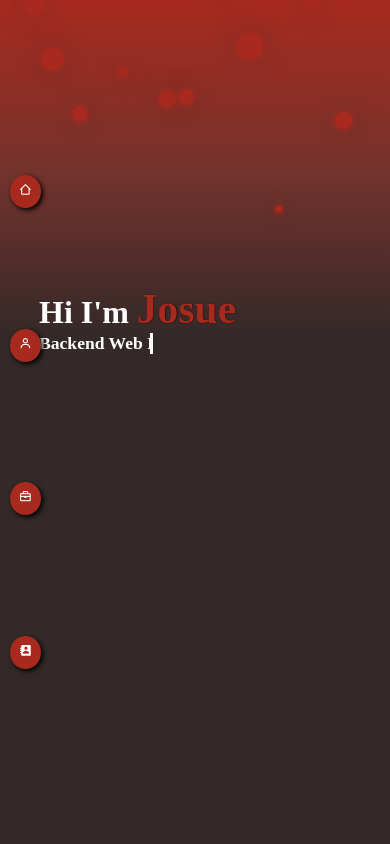
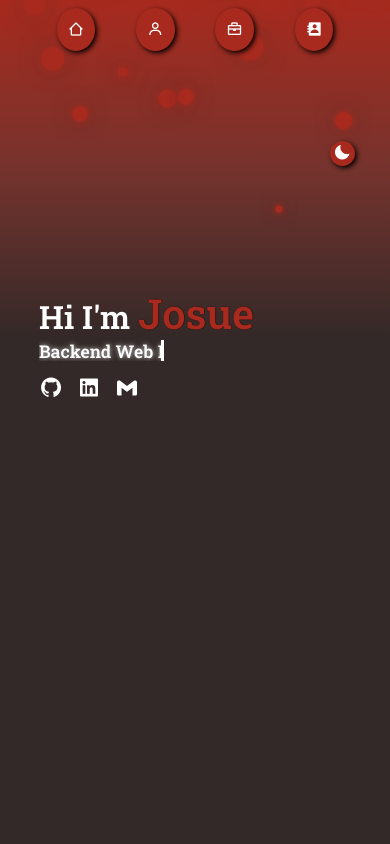
Before and after one commit to 0seaS/portfolio, a website built with Vite: page index.html in a window 390 px wide. Shown: the top 844 px of the page. Built offline with nearby package versions, Linux system fonts and the light colour scheme; a web font is replaced by a local one.

Commit message:
potafolio terminado

```diff
--- a/index.html
+++ b/index.html
@@ -4,10 +4,15 @@
     <meta charset="UTF-8" />
     <link rel="icon" type="image/svg+xml" href="/vite.svg" />
     <link href='https://unpkg.com/boxicons@2.1.4/css/boxicons.min.css' rel='stylesheet'>
+    <link rel="preconnect" href="https://fonts.googleapis.com">
+    <link rel="preconnect" href="https://fonts.gstatic.com" crossorigin>
+    <link href="https://fonts.googleapis.com/css2?family=Roboto+Slab:wght@200;400;600&display=swap" rel="stylesheet">
+    <link rel="preconnect" href="https://fonts.googleapis.com">
+    <link href="https://fonts.googleapis.com/css2?family=Rubik+Glitch&display=swap" rel="stylesheet">
     <meta name="viewport" content="width=device-width, initial-scale=1.0" />
     <title>Josue-Dev</title>
   </head>
-  <body>
+  <body id="myBody">
     <header>
       <ul>
         <li><a href="#home">
@@ -21,6 +26,7 @@
       </ul>
     </header>
     <main>
+      <div id="app"></div>
       <div class="contactMe">
         <a href="mailto:00sea55@gmail.com" target="_blank" rel="noopener noreferrer">
           <img src="logo-gmail.png" alt="">
@@ -35,6 +41,13 @@
             <h2>
               Web Developer
             </h2>
+          </div>
+          <div class="contactIntro">
+            <ul>
+              <li><a href="https://github.com/0seaS"><i class='bx bxl-github'></i></a></li>
+              <li><a href="https://www.linkedin.com/in/josu%C3%A9-choque-053186289/" target="_blank" rel="noopener noreferrer"><i class='bx bxl-linkedin-square'></i></a></li>
+              <li><a href="mailto:00sea55@gmail.com" target="_blank" rel="noopener noreferrer"><i class='bx bxl-gmail'></i></a></li>
+            </ul>
           </div>
           <div class="bubles">
             <span style="animation-duration: 15s; animation-delay: 3s; left: 10vw; height: 7vw; width: 7vw;"></span>
@@ -175,7 +188,6 @@
         </div>
       </section>
     </main>
-    <div id="app"></div>
     <script type="module" src="/main.js"></script>
   </body>
 </html>
--- a/main.js
+++ b/main.js
@@ -1,7 +1,24 @@
 import './style.css'
 
-document.querySelector('#app').innerHTML = `
-  <div>
+const darkMode = document.querySelector('#app')
+darkMode.innerHTML = `
+  <i class='bx bxs-moon' ></i>
+  `
+let isDark = false;
 
-  </div>
-`
+const body = document.querySelector('#myBody')
+
+darkMode.addEventListener("click", () => {
+  if (isDark) {
+    darkMode.innerHTML = `
+    <i class='bx bxs-moon' ></i>
+    `
+    isDark = false;
+  } else {
+    darkMode.innerHTML = `
+    <i class='bx bxs-sun' ></i>
+    `;
+    isDark = true;
+  }
+  body.classList.toggle("darkMode")
+})
--- a/style.css
+++ b/style.css
@@ -24,6 +24,7 @@
 
 html {
   scroll-behavior: smooth;
+  font-family: 'Roboto Slab', serif;
 }
 
 ul {
@@ -41,6 +42,12 @@ a, a:visited {
 
 h2, h3{
   color: var(--title-color1);
+  text-shadow: .1px .1px 5px #ccc
+}
+
+.darkMode{
+  color: var(--text-color2);
+  background-color: var(--bg-color2);
 }
 
 /* nav */
@@ -51,12 +58,10 @@ header {
 }
 
 header > ul {
-
   display: flex;
   flex-direction: column;
   padding: .5em 1em;
   border-radius: 0px 7px 7px 0px;
-
   height: 60vh;
   margin: 20vh 0;
   justify-content: space-evenly;
@@ -74,6 +79,30 @@ header > ul > li {
 header > ul > li:hover{
   transform: scale(1.2);
   cursor: pointer;
+}
+
+#app {
+  position: fixed;
+  top: 2em;
+  right: 2em;
+  z-index: 4;
+  color: var(--text-color2);
+  font-size: 1.1em;
+  height: 25px;
+  width: 25px;
+  text-align: center;
+  background-color: var(--main-color);
+  border-radius: 50%;
+  box-shadow: 2px 2px 5px black;
+  transition: scale .5s linear;
+}
+
+#app:hover {
+  scale: 1.2;
+}
+
+#app > i {
+  margin-top: .2em;
 }
 
 .contactMe {
@@ -179,6 +208,18 @@ header > ul > li:hover{
 .welcome > div > h2::before {
   content: "Frontend";
   animation: changeLetter 12s linear infinite forwards;
+}
+
+.welcome > .contactIntro > ul {
+  margin-top: .5em;
+  display: flex;
+  justify-content: space-between;
+  width: 100px;
+  font-size: 1.5em;
+}
+
+.welcome > .contactIntro > ul > li:hover {
+  scale: 1.2;
 }
 
 .bubles {
@@ -357,7 +398,7 @@ header > ul > li:hover{
   width: 75px;
   height: 75px;
   display: block;
-  filter: drop-shadow(1px 1px 10px var(--bg-color2));
+  filter: drop-shadow(1px 1px 10px var(--bg-color1));
 }
 
 /* PROJECTS */
@@ -378,6 +419,7 @@ header > ul > li:hover{
 
 .project-container {
   flex-grow: 1;
+  color: var(--bg-color2);
   width: 0;
   filter: brightness(85%);
   transition: width .7s ease, height 0.7s ease, filter .5s linear;
@@ -430,6 +472,11 @@ header > ul > li:hover{
 
 .project-image div div:nth-child(1){
   font-size: .8em;
+  user-select: none;
+}
+
+.project-image div div:nth-child(1) h4 {
+  margin-top: .5em;
 }
 
 .project-description {
@@ -525,10 +572,11 @@ header > ul > li:hover{
 .contact__list > li > a > img {
   height: 75px;
   width: 75px;
+  filter: drop-shadow(1px 1px 10px var(--bg-color1));
 }
 .contact__list > li > a > div {
   text-align: center;
-  color: #75332D;
+  color: var(--main-color);
 }
 
 /* Medias */
@@ -557,6 +605,7 @@ header > ul > li:hover{
   .contact__list > li > a > img {
     height: 100px;
     width: 100px;
+
   }
 }
 
@@ -566,10 +615,28 @@ header > ul > li:hover{
     padding: 0;
   }
 
+  header {
+    width: 100vw;
+    height: 7vh;
+    position: fixed;
+    top: 0;
+    z-index: 3;
+  }
+
   header > ul {
-    width: 90%;
-    justify-content: space-between;
-    font-size: .8em;
+    display: flex;
+    flex-direction: row;
+    padding: .3em 1em;
+    border-radius: 0px 7px 7px 0px;
+    height: 7vh;
+    margin: 0 auto;
+    justify-content: space-evenly;
+    align-items: center;
+    color: var(--text-color2);
+  }
+
+  #app {
+    top: 8em;
   }
 
   .welcome {
@@ -609,11 +676,12 @@ header > ul > li:hover{
   .project-container{
     flex-grow: 1;
     height: 0;
-    width: 100% !important;
+    width: 100%;
   }
 
   .project-container:hover {
-    height: 50%;
+    height: 40%;
+    width: 100%;
   }
 
   @keyframes scrolling {
@@ -622,8 +690,11 @@ header > ul > li:hover{
     }
   }
 
+  .contact__list {
+    gap: 2em;
+  }
   .contact__list > li > a > img {
-    height: 75px !important;
-    width: 75px !important;
+    height: 75px;
+    width: 75px;
   }
 }
```
